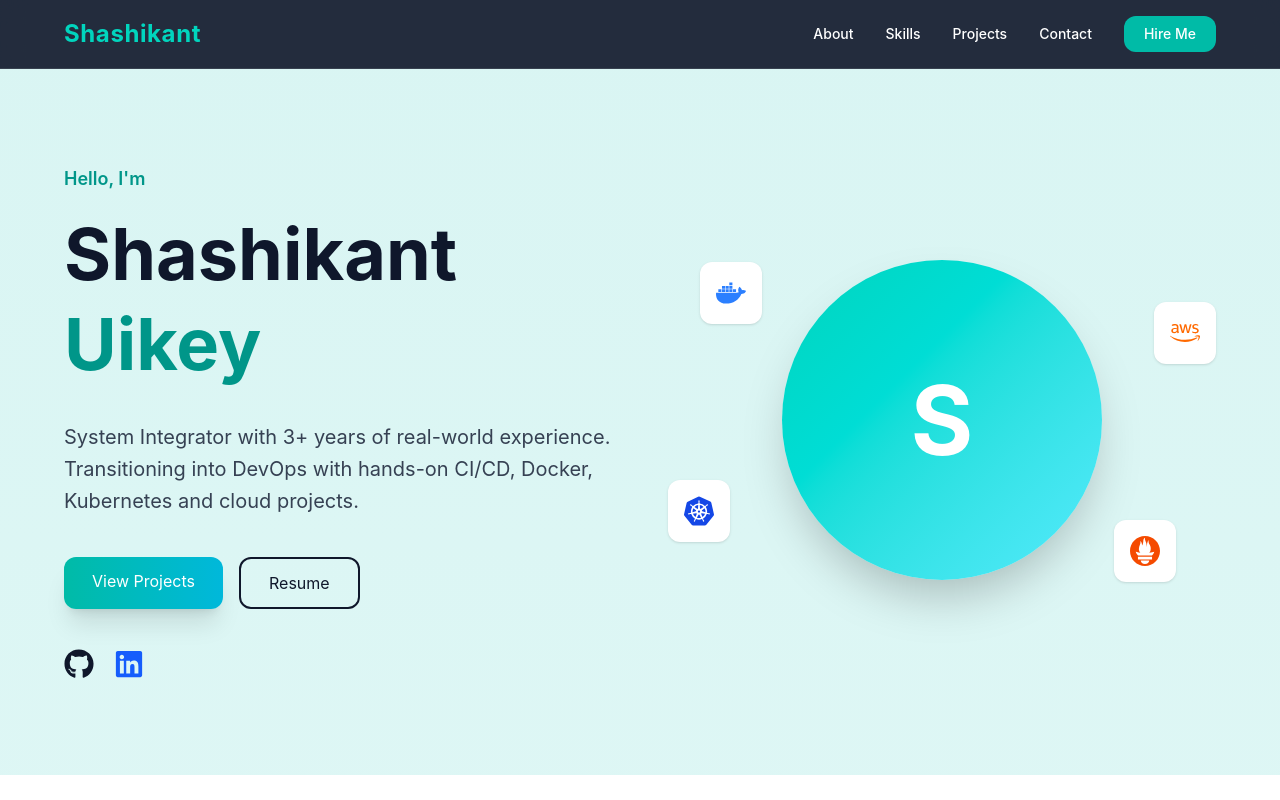
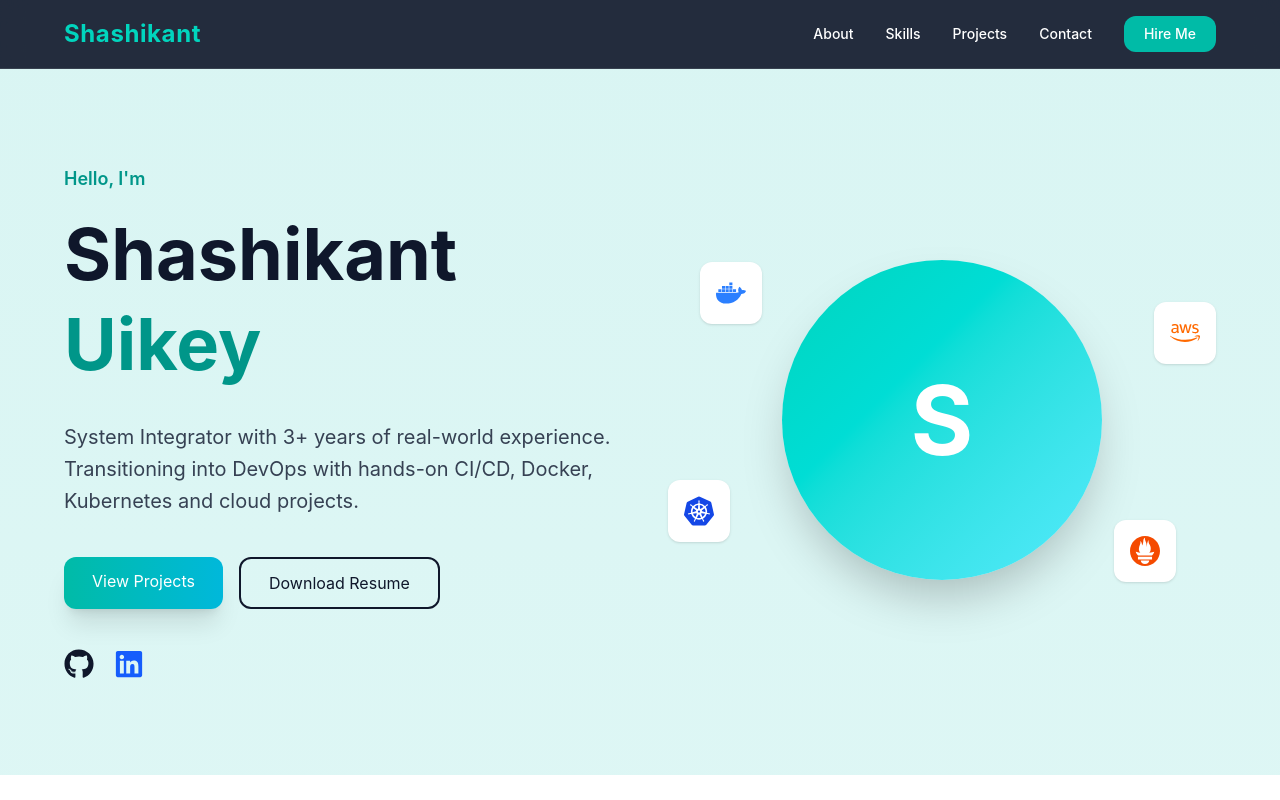
Before and after one commit to Shashikant0187/portfolio-v2, a React (Vite) app: page / in a window 1280 px wide. Shown: the top 800 px of the page. Built offline with nearby package versions, Linux system fonts and the light colour scheme.

Commit message:
Made resume downloadable

```diff
--- a/src/components/Hero.jsx
+++ b/src/components/Hero.jsx
@@ -37,9 +37,13 @@ function Hero() {
             View Projects
           </a>
 
-          <button className="border-2 border-slate-900 px-7 py-3 rounded-xl hover:bg-slate-900 hover:text-white transition">
-            Resume
-          </button>
+<a
+  href="/Shashikant_Uikey_Resume.pdf"
+  download
+  className="border-2 border-slate-900 px-7 py-3 rounded-xl hover:bg-slate-900 hover:text-white transition"
+>
+  Download Resume
+</a>
         </div>
 
         <div className="flex gap-5 mt-10 text-3xl">
```
